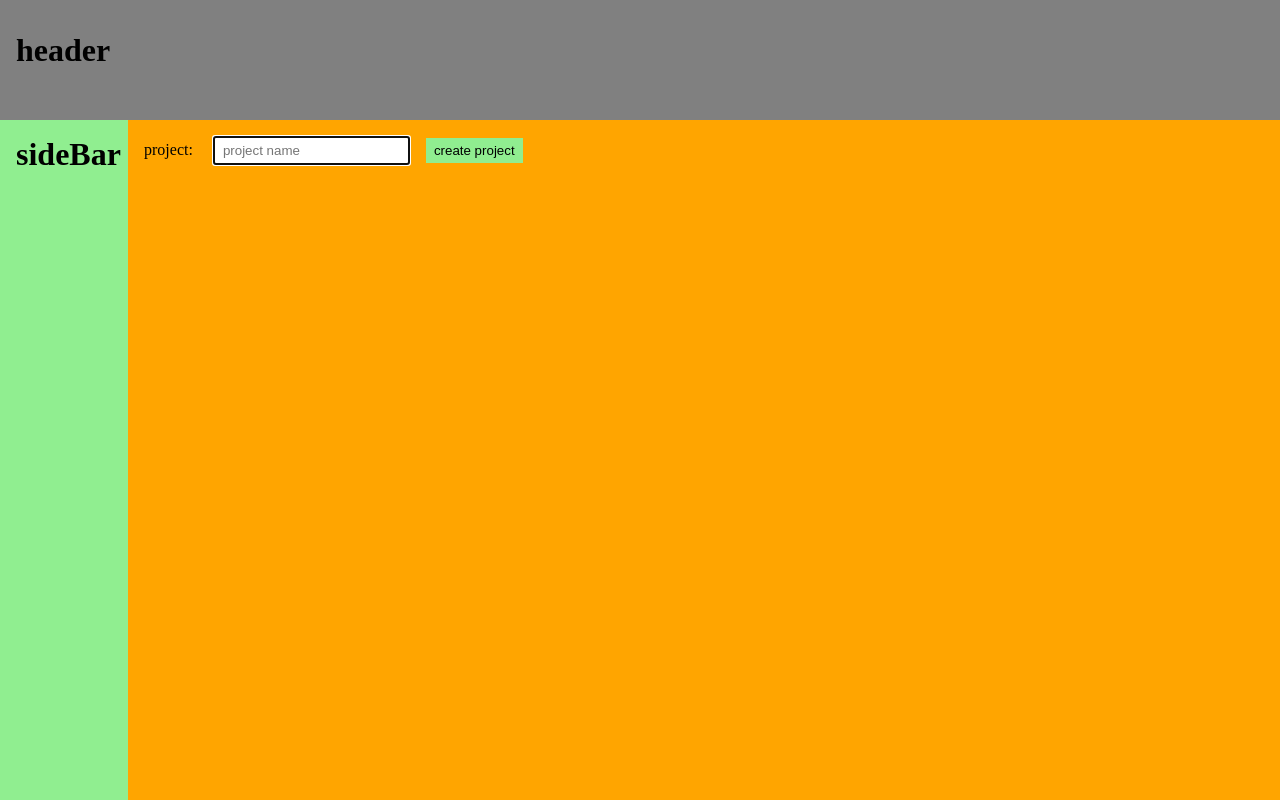
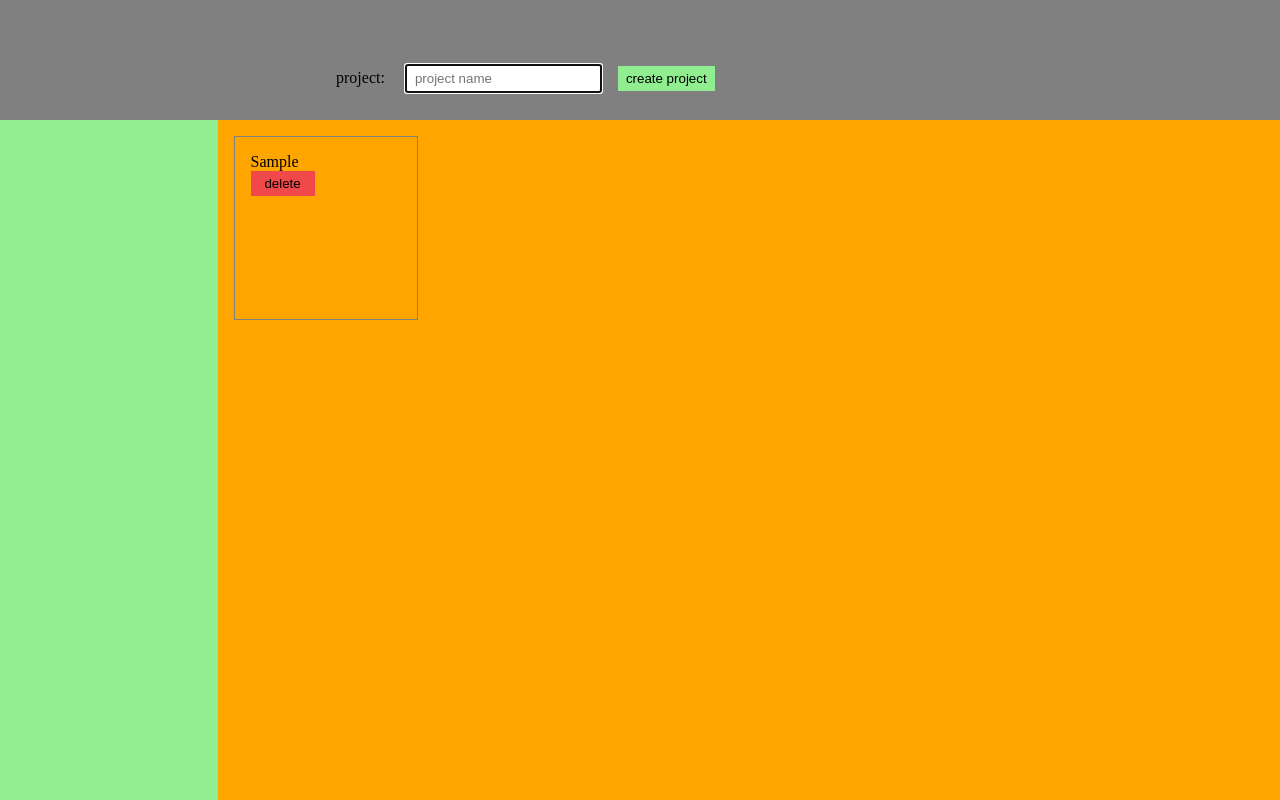
Before and after one commit to bambooOctopus/odin_todo, a website built with webpack: page dist/index.html in a window 1280 px wide. Both pictures are taken after typing "Sample" into the empty fields and a click on the input "create project". Built offline with nearby package versions, Linux system fonts and the light colour scheme.

Commit message:
delete project button added to project card

```diff
--- a/src/domUpdateModule.js
+++ b/src/domUpdateModule.js
@@ -1,12 +1,15 @@
 import { projectForm } from "./formsModule";
+import { projCard } from "./projCardModule";
 
 
 const header = () => {
     const headerDiv = document.createElement("div");
     headerDiv.classList.add("header-div");
-    const h = document.createElement("h1");
-    h.textContent = "header";
-    headerDiv.appendChild(h);
+
+
+    const projForm = projectForm();
+    projForm.classList.add("proj-form");
+    headerDiv.appendChild(projForm)
 
     return headerDiv
 };
@@ -14,9 +17,6 @@ const header = () => {
 const sideBar = () => {
     const sideBarDiv = document.createElement("div");
     sideBarDiv.classList.add("side-bar-div");
-    const h = document.createElement("h1");
-    h.textContent = "sideBar";
-    sideBarDiv.appendChild(h);
 
     return sideBarDiv;
 
@@ -24,12 +24,13 @@ const sideBar = () => {
 
 const body = () => {
     const bodyDiv = document.createElement("div");
-    bodyDiv.classList.add("body-div");
+    bodyDiv.classList.add("proj-grid-div");
+    bodyDiv.id = "proj-grid-div"
 
 
 
-    const projForm = projectForm();
-    bodyDiv.appendChild(projForm);
+
+
 
     return bodyDiv;
 
@@ -57,6 +58,25 @@ const layOut = () => {
 
 };
 
+const projGridRefresh = (wallet) => {
+    console.log("projGridRefresh");
+    // 1. take the projGridDiv and remove all its children
+    // 2. then go through the wallet array and populate the grid
+
+    const projDiv = document.getElementById("proj-grid-div");
+    console.log(projDiv);
+    projDiv.innerHTML = "";
+    console.log(projDiv);
+
+    wallet.forEach((p, index) => {
+        // 1. make a project card
+        let card = projCard(p, index);
+        // 2. append card to projDiv
+        projDiv.appendChild(card);
+    });
+
+};
+
 const homeScreen = () => {
     layOut();
     // 1. layout
@@ -74,4 +94,4 @@ const projScreen = () => {
 
 };
 
-export { homeScreen, projScreen }
+export { homeScreen, projScreen, projGridRefresh }
--- a/src/eventListeners.js
+++ b/src/eventListeners.js
@@ -1,4 +1,5 @@
 import { project } from "./projectModule";
+
 
 const projectFormListener = (wallet) => {
     const projectForm = document.getElementById("project-form");
@@ -16,6 +17,7 @@ const projectFormListener = (wallet) => {
         console.log(wallet);
         event.target[0].value = "";
         event.target[0].focus();
+
     });
 };
 
@@ -24,6 +26,7 @@ const projectFormListener = (wallet) => {
 const listen = (wallet) => {
     // fire off all the event listeners
     projectFormListener(wallet);
+
 };
 
 export { listen }
--- /dev/null
+++ b/src/projCardModule.js
@@ -0,0 +1,20 @@
+const projCard = (proj, index) => {
+    const card = document.createElement("div");
+    card.classList.add("proj");
+    card.id = "proj-card-" + index;
+
+    const t = document.createElement("p");
+    t.textContent = proj.title;
+    card.appendChild(t);
+
+    const dltBtn = document.createElement("button");
+    dltBtn.textContent = "delete";
+    dltBtn.classList.add("delete-btn");
+
+    dltBtn.id = "proj-dlt-" + index;
+    card.appendChild(dltBtn);
+
+    return card
+};
+
+export { projCard }
--- a/src/style.css
+++ b/src/style.css
@@ -9,7 +9,7 @@
 
     display: grid;
     grid-template-rows: 15vh 85vh;
-    grid-template-columns: 10% 90%;
+    grid-template-columns: 17% 83%;
 }
 
 .form-div {
@@ -39,24 +39,10 @@
     transform: scale(1.1);
 }
 
-.proj-div {
-    width: 50%;
-    margin-top: 2rem;
-
-    color: black;
-
-
-    display: grid;
-    grid-template-columns: repeat(4, 100px);
-    row-gap: 1rem;
-    column-gap: 8rem;
-
-}
-
 .proj {
     width: 150px;
-    height: 100px;
-    border: solid 1px blue;
+    height: 150px;
+    border: solid 1px gray;
     padding: 1rem;
 
     display: flex;
@@ -106,7 +92,7 @@
 
 }
 
-.body-div {
+.proj-grid-div {
     padding: 1rem;
     background-color: orange;
 
@@ -116,3 +102,16 @@
     grid-column-end: 3;
 
 }
+
+.proj-form {
+    margin-left: 20rem;
+    margin-top: 2rem;
+}
+
+.proj-grid-div {
+    display: grid;
+    grid-template-columns: repeat(4, 200px);
+    grid-template-rows: repeat(12, 200px);
+    overflow: scroll;
+
+}
--- a/src/walletModule.js
+++ b/src/walletModule.js
@@ -1,8 +1,11 @@
+import { projGridRefresh } from "./domUpdateModule";
+
 const wallet = () => {
     const walletArray = [];
 
     const addProject = (proj) => {
         walletArray.push(proj);
+        projGridRefresh(walletArray);
     };
 
     return { walletArray, addProject }
```
